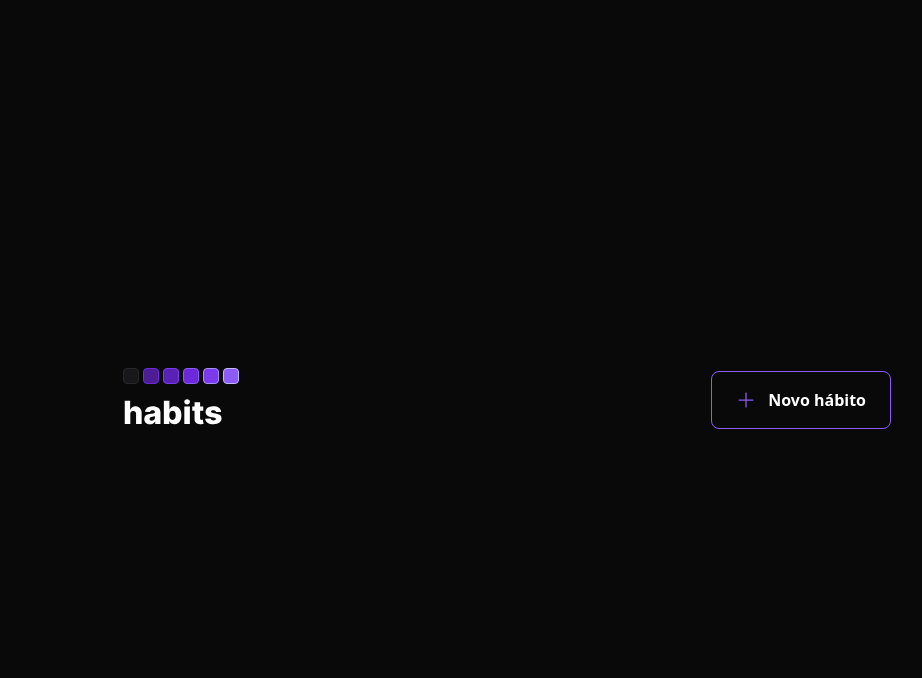
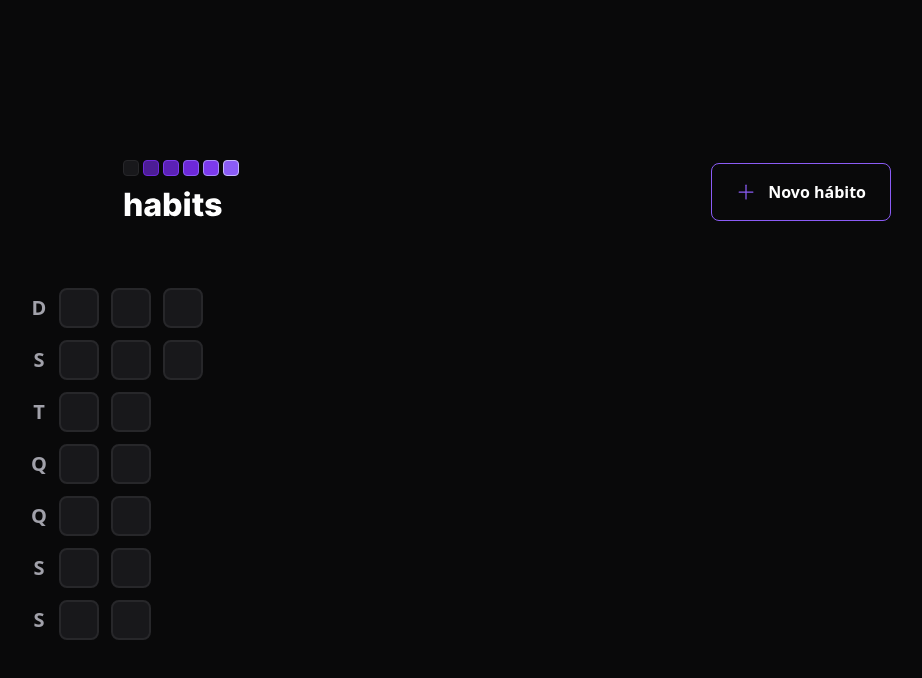
Before and after one commit to SheilaNS/nlw-setup, a React (Vite) app in the folder web/: page / in a window 1280 px wide. Shown: the top 678 px of the page, without its empty margins (133-1055 px from the left). Built offline with nearby package versions, Linux system fonts and the light colour scheme.

Commit message:
feat(web): starting habits table

```diff
--- a/web/src/App.tsx
+++ b/web/src/App.tsx
@@ -1,12 +1,13 @@
 import './styles/global.css';
-import { Habit } from './components/Habit';
 import { Header } from './components/Header';
+import { SummaryTable } from './components/SummaryTable';
 
 export function App() {
   return (
   <div className="w-screen h-screen flex justify-center items-center">
     <div className="w-full max-w-5xl px-6 flex flex-col gap-16">
       <Header />
+      <SummaryTable />
     </div>
   </div>
 )
--- /dev/null
+++ b/web/src/components/HabitDay.tsx
@@ -0,0 +1,9 @@
+// interface HabitDayProps {
+//   completed: number;
+// }
+
+export function HabitDay() {
+  return (
+    <div className="w-10 h-10 bg-zinc-900 border-2 border-zinc-800 rounded-lg"></div>
+  )
+}
--- /dev/null
+++ b/web/src/components/SummaryTable.tsx
@@ -0,0 +1,39 @@
+import { HabitDay } from "./HabitDay";
+
+const weekDays = ["D", "S", "T", "Q", "Q", "S", "S"];
+
+export function SummaryTable() {
+  return (
+    <div className="w-full flex">
+      <div className="grid grid-rows-7 grid-flow-row gap-3">
+        {weekDays.map((day, i) => (
+          <div
+            key={`${day}-${i}`}
+            className="text-zinc-400 text-xl h-10 w-10 font-bold flex items-center justify-center"
+          >
+            {day}
+          </div>
+        ))}
+      </div>
+
+      <div className="grid grid-rows-7 grid-flow-col gap-3">
+        <HabitDay />
+        <HabitDay />
+        <HabitDay />
+        <HabitDay />
+        <HabitDay />
+        <HabitDay />
+        <HabitDay />
+        <HabitDay />
+        <HabitDay />
+        <HabitDay />
+        <HabitDay />
+        <HabitDay />
+        <HabitDay />
+        <HabitDay />
+        <HabitDay />
+        <HabitDay />
+      </div>
+    </div>
+  );
+}
--- a/web/tailwind.config.cjs
+++ b/web/tailwind.config.cjs
@@ -8,7 +8,10 @@
     extend: {
       colors: {
         background: '#09090A'
-      }
+      },
+      gridTemplateRows: {
+        7: 'repeat(7, minmax(0, 1fr))'
+      },
     },
   },
   plugins: [],
```
